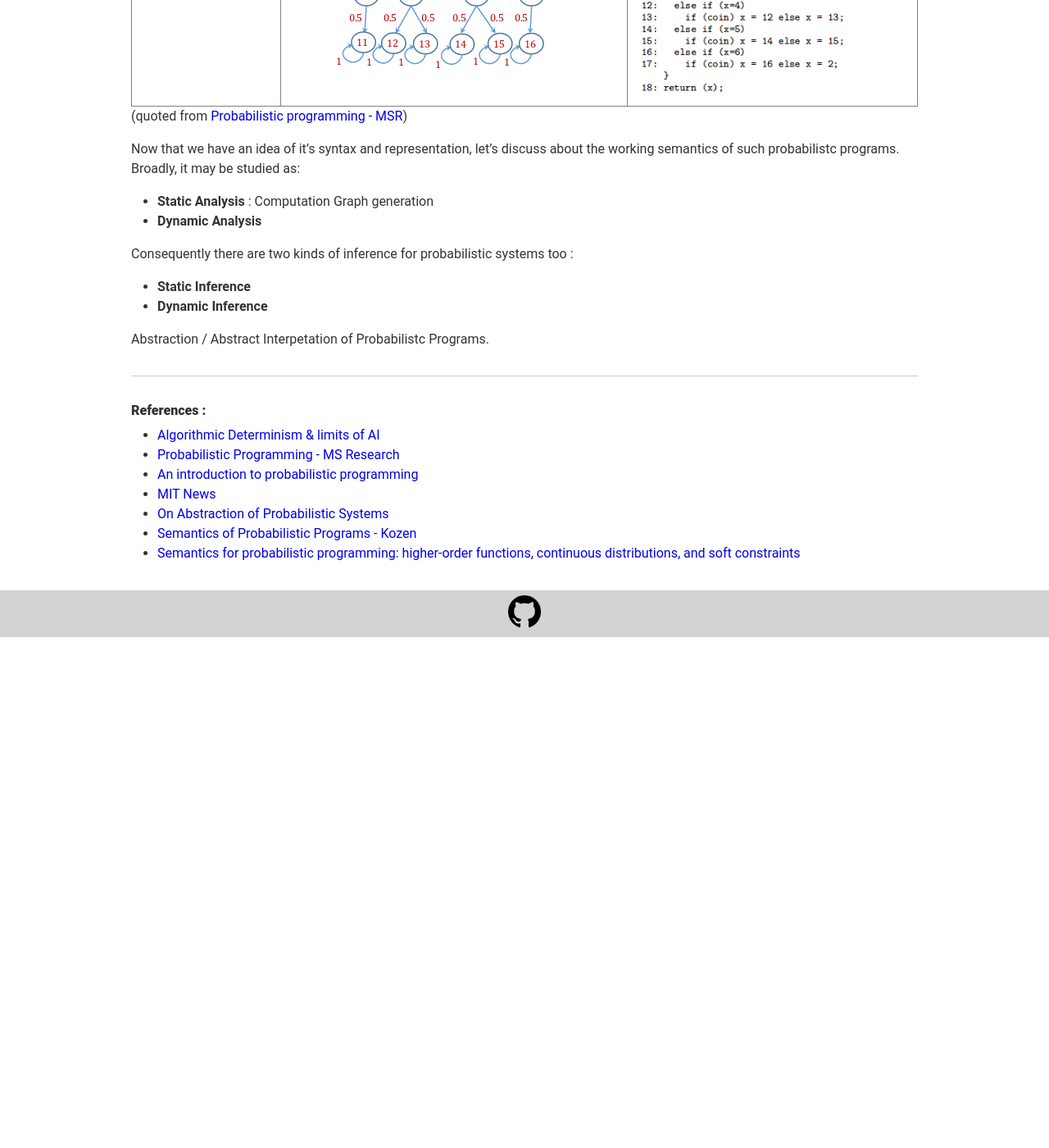
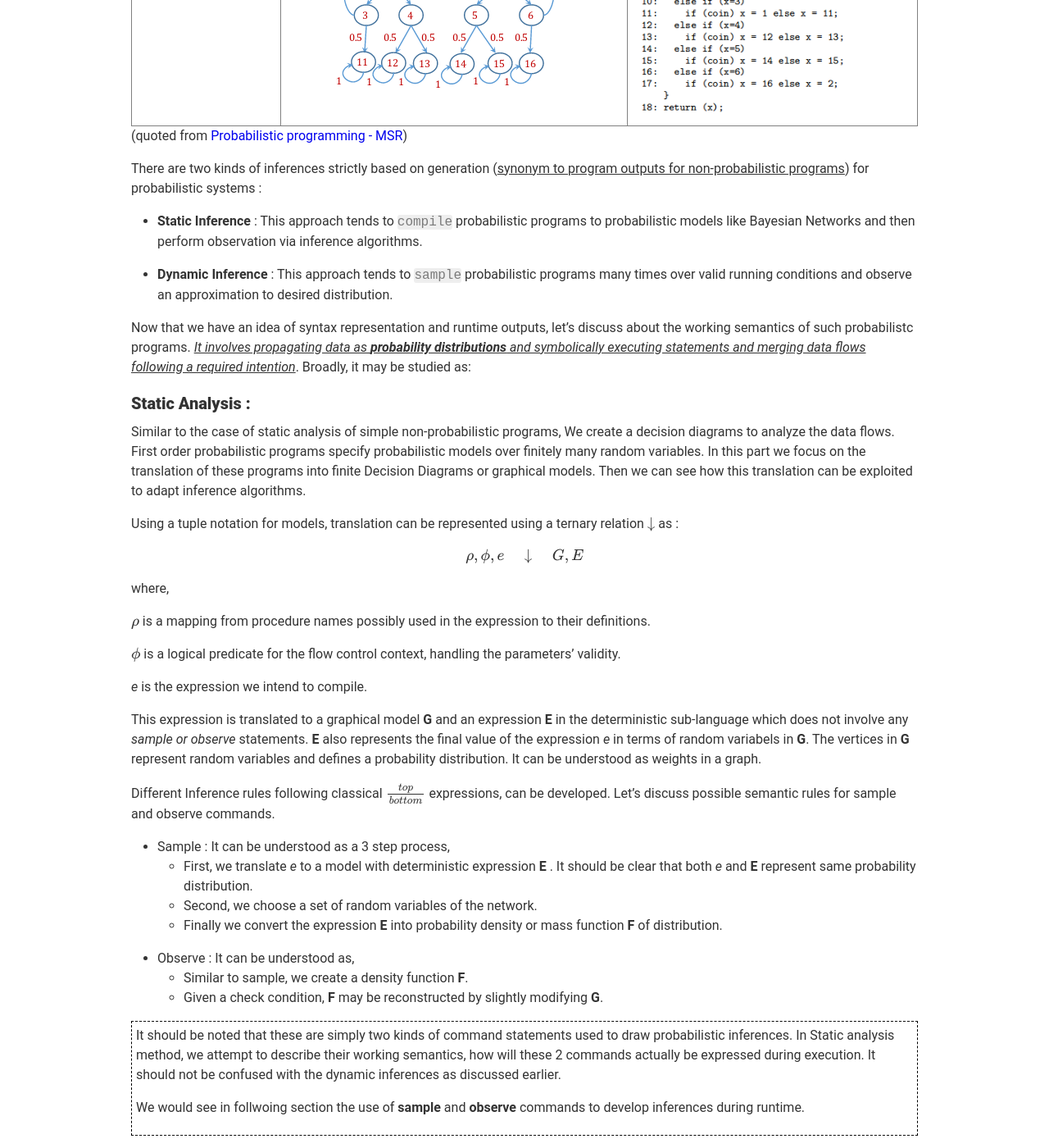
Before and after one commit to SatyendraBanjare/SatyendraBanjare.github.io, a Jekyll site: the page built from _posts/2019-08-02-probabilistic-programming.md, in a window 1280 px wide and 1400 px high, scrolled down 3724 px. Shown: the whole window at 82% size. Built offline with Jekyll 4.4.1, drawn with Linux system fonts in a browser that asks for light colours; nearby versions of some CDN libraries; formulas are drawn with MathJax 3; comment, search, counter and statistics services are not loaded; before the commit the page ends 4501 px from its top, so only the background shows below that; some of the changed text lies outside the part shown.

Commit message:
finalized prob programming

```diff
--- a/_posts/2019-08-02-probabilistic-programming.md
+++ b/_posts/2019-08-02-probabilistic-programming.md
@@ -84,13 +84,14 @@
 
 <div class="shaky-container" style="overflow: auto;" ><pre class="shaky" >
 
-+-------------+      +-------------------------+       +---------------------+
-|             |      |                         |       |                     |
-| variables --+------+-&gt; Biasing function --+-------+-----&gt;   Outcome        |
-+-------------+      +-------------------------+       +---------------------+
++-------------+      +-------------------------+        +---------------------+
+|             |      |                         |        |                     |
+| variables --+------+-&gt; Biasing function      |----&gt;   |   Outcome           |
++-------------+      +-------------------------+        +---------------------+
 
 </pre></div>
 
+<br>
 Mathematically,
 
 \\( X = PDF(\alpha , \beta , \gamma) \\)
@@ -124,18 +125,65 @@
 (quoted from [Probabilistic programming - MSR](https://www.microsoft.com/en-us/research/wp-content/uploads/2016/02/fose-icse2014.pdf))
 <br>
 
-Now that we have an idea of it's syntax and representation, let's discuss about the working semantics of such probabilistc programs. Broadly, it may be studied as:
+There are two kinds of inferences strictly based on generation (<u>synonym to program outputs for non-probabilistic programs</u>) for probabilistic systems :
 
-- **Static Analysis** : Computation Graph generation
-- **Dynamic Analysis**
+- **Static Inference** : This approach tends to `compile` probabilistic programs to probabilistic models like Bayesian Networks and then perform observation via inference algorithms.
 
-Consequently there are two kinds of inference for probabilistic systems too :
+- **Dynamic Inference** : This approach tends to `sample` probabilistic programs many times over valid running conditions and observe an approximation to desired distribution.
 
-- **Static Inference**
-- **Dynamic Inference**
+Now that we have an idea of syntax representation and runtime outputs, let's discuss about the working semantics of such probabilistc programs. <u><i>It involves propagating data as <b>probability distributions</b> and symbolically executing statements and merging data flows following a required intention</i></u>. Broadly, it may be studied as:
 
-Abstraction / Abstract Interpetation of Probabilistc Programs.
+### Static Analysis :
 
+Similar to the case of static analysis of simple non-probabilistic programs, We create a decision diagrams to analyze the data flows. First order probabilistic programs specify probabilistic models over finitely many random variables. In this part we focus on the translation of these programs into finite Decision Diagrams or graphical models. Then we can see how this translation can be exploited to adapt inference algorithms.
+
+Using a tuple notation for models, translation can be represented using a ternary relation \\( \downarrow \\) as :
+
+\\[ \rho,\phi,e \quad \downarrow \quad G,E \\]
+
+where,
+
+\\(\rho \\) is a mapping from  procedure names possibly used in the expression to their definitions.
+
+\\(\phi \\) is a logical predicate for the flow control context, handling the parameters' validity.
+
+*e* is the expression we intend to compile.
+
+This expression is translated to a graphical model **G** and an expression **E** in the deterministic sub-language which does not involve any <i>sample or observe</i> statements. **E** also represents the final value of the expression *e* in terms of random variabels in **G**. The vertices in **G** represent random variables and defines a probability distribution. It can be understood as weights in a graph.
+
+Different Inference rules following classical \\(\{ \frac{top}{bottom} \} \\) expressions, can be developed. Let's discuss possible semantic rules for sample and observe commands.
+
+- Sample : It can be understood as a 3 step process,
+	+ First, we translate *e* to a model with deterministic expression **E** . It should be clear that both *e* and **E** represent same probability distribution.
+	+ Second, we choose a set of random variables of the network.
+	+ Finally we convert the expression **E** into probability density or mass function **F** of distribution.
+
+- Observe : It can be understood as,
+	+ Similar to sample, we create a density function **F**.
+	+ Given a check condition, **F** may be reconstructed by slightly modifying **G**.
+
+<div style="border: thin black;border-style: dashed;padding: 5px;">
+<p>It should be noted that these are simply two kinds of command statements used to draw probabilistic inferences. In Static analysis method, we attempt to describe their working semantics, how will these 2 commands actually be expressed during execution. It should not be confused with the dynamic inferences as discussed earlier.
+</p>
+<p>We would see in follwoing section the use of <b>sample</b> and <b>observe</b> commands to develop inferences during runtime.</p>
+</div>
+
+### Dynamic Analysis :
+
+The main challenge of Dynamic analysis is to smartly reject out vague distributions so as to avoid unnecessary computation. These evaluation based methods performs improved sampling at every stage and propagating observations onto next probabilistic assignment. It consists of two steps :
+
+- Propagation of inferences through a pre-image operation analysis. It seeks to preserve the original program semantics. It can be realized by having an observe command to evaluate every inference.
+
+- Perform Sampling over transformed probabilistic programs. These can further be studied as :
+	+ Likelihood weighting : This is the simplest method that involves tuning some of the variables of **G** to improve programs. It aims to approximate the posterior distributions with a set of weighted samples.
+	+ Metropolis-Hashtings : This method uses the definition of aceptance ratio based on different factors. Struggle is improving the ratio.
+	+ Sequential Monte Carlo : SMC sampling technique helps in case when there is a higher number of sample expressions.
+
+<hr>
+
+### Model Checking Probabilistic Programs
+
+Probabilistic Model Checking involves  checking through model checkers like [PRISM](https://www.prismmodelchecker.org/) if  a  probabilistic  model  satisfies  a  quantitative specification. Different Probabilistic models like Discrete Time Markov Chains (DTMC) , Continuous Time Markov Chains (CTMC) and Markov Decision Process (MDP) have been studied.
 
 <hr>
 
```
